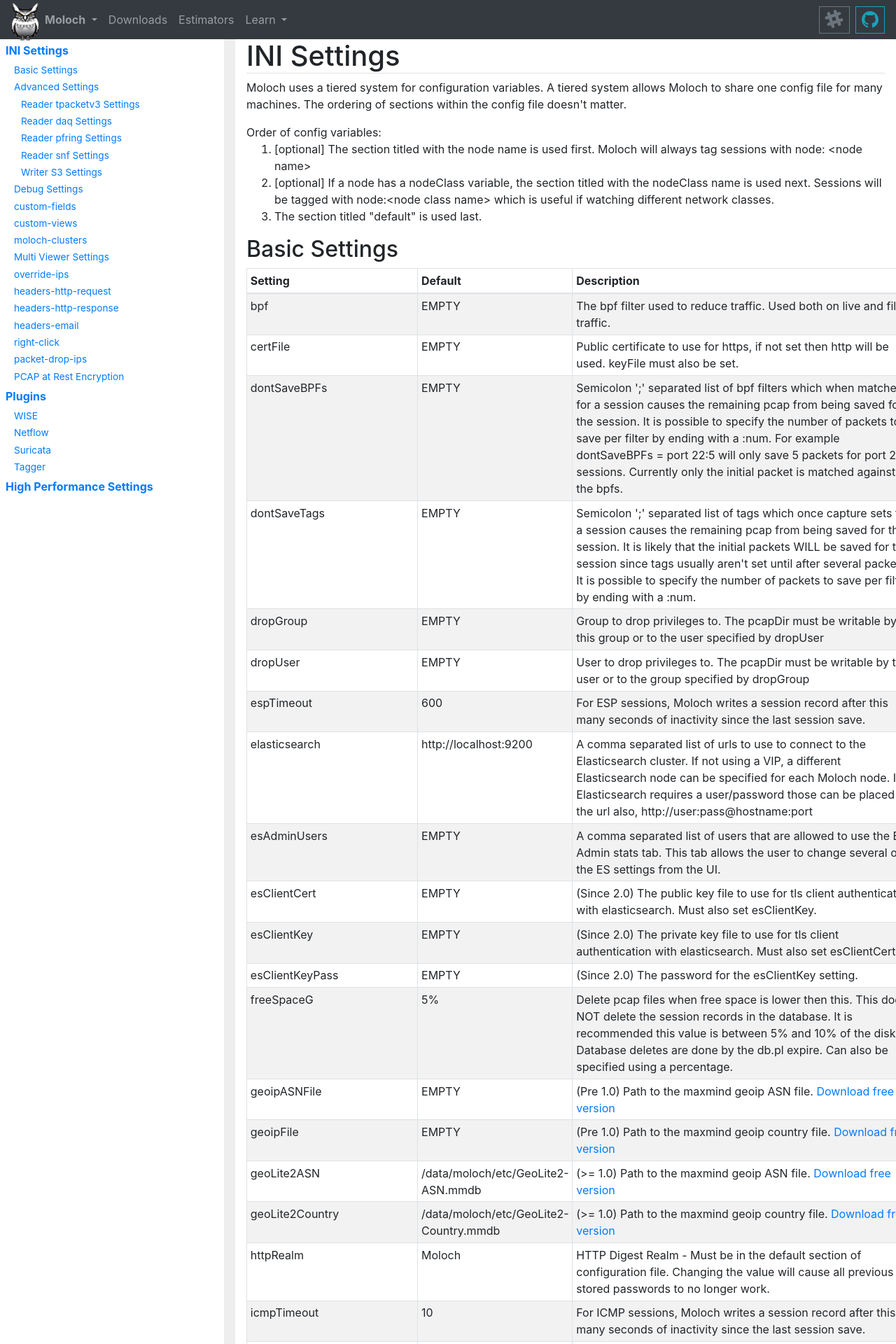
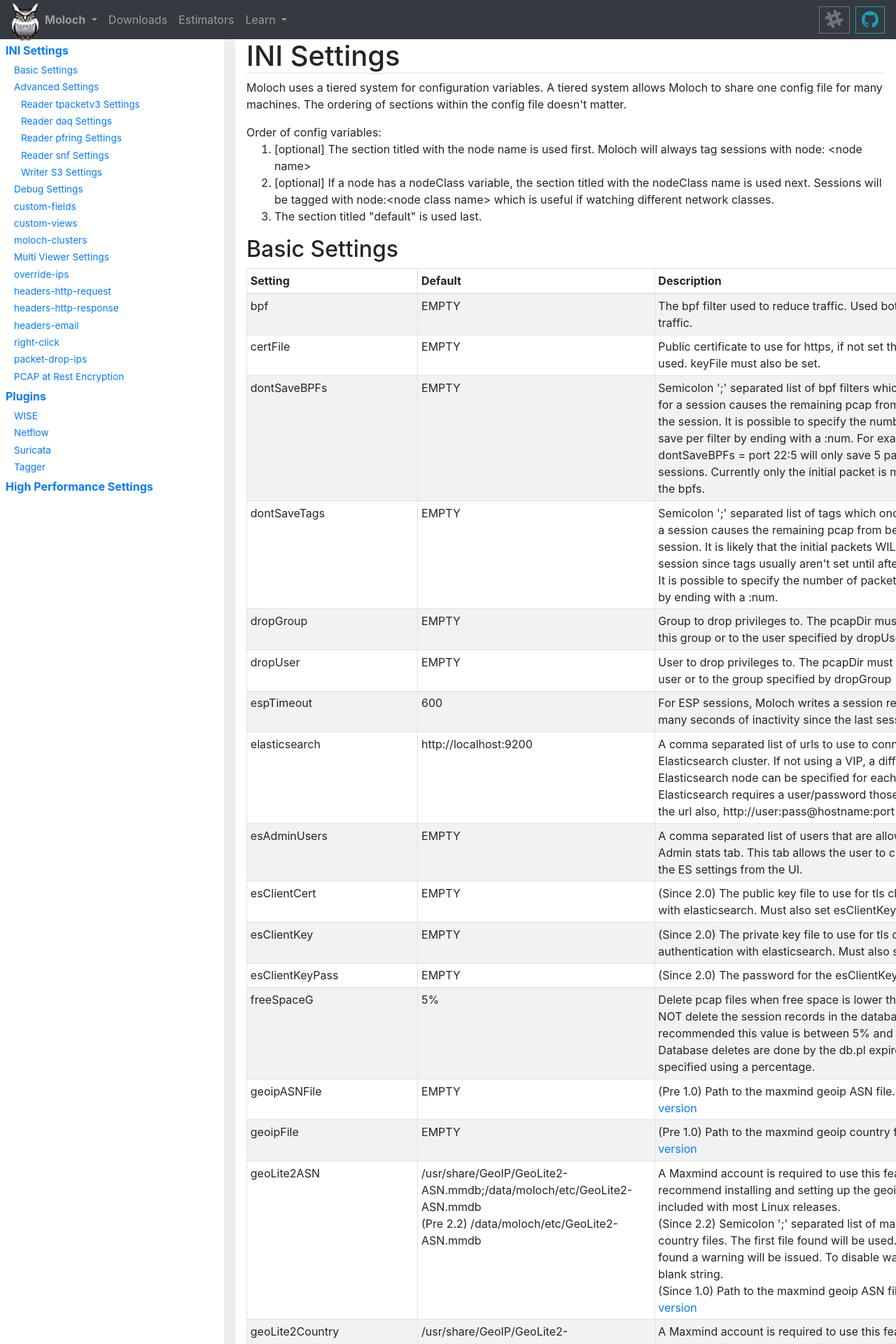
Before and after one commit to aol/molochweb, a Jekyll site: the page built from settings.html, in a window 1280 px wide. Shown: the top 1920 px of the page at 70% size. Built offline with Jekyll 4.4.1, drawn with Linux system fonts in a browser that asks for light colours; some of the changed text lies outside the part shown.

Commit message:
more maxmind

```diff
--- a/faq.html
+++ b/faq.html
@@ -2387,6 +2387,9 @@
         <li>
           Try restarting viewer
         </li>
+        <li>
+          The viewer.log should be printing out that it is trying to delete files
+        </li>
       </ol>
 
       <h3 id="dontsavebpfs-doesn-t-work">
--- a/settings.html
+++ b/settings.html
@@ -485,10 +485,13 @@
               </span>
             </td>
             <td>
-              /data/moloch/etc/GeoLite2-ASN.mmdb
-            </td>
-            <td>
-              (&gt;= 1.0) Path to the maxmind geoip ASN file.
+              /usr/share/GeoIP/GeoLite2-ASN.mmdb;/data/moloch/etc/GeoLite2-ASN.mmdb<br>
+              (Pre 2.2) /data/moloch/etc/GeoLite2-ASN.mmdb
+            </td>
+            <td>
+              A Maxmind account is required to use this feature.  We recommend installing and setting up the geoipupdate program included with most Linux releases.<br>
+              (Since 2.2) Semicolon ';' separated list of maxmind geoip country files.  The first file found will be used.  If no files are found a warning will be issued.  To disable warning set to a blank string.<br>
+              (Since 1.0) Path to the maxmind geoip ASN file.
               <a class="no-decoration"
                 href="https://updates.maxmind.com/app/update_secure?edition_id=GeoLite2-ASN"
                 rel="nofollow">Download free version</a>
@@ -502,10 +505,13 @@
               </span>
             </td>
             <td>
-              /data/moloch/etc/GeoLite2-Country.mmdb
-            </td>
-            <td>
-              (&gt;= 1.0) Path to the maxmind geoip country file.
+              /usr/share/GeoIP/GeoLite2-Country.mmdb;/data/moloch/etc/GeoLite2-Country.mmdb<br>
+              (Pre 2.2)/data/moloch/etc/GeoLite2-Country.mmdb
+            </td>
+            <td>
+              A Maxmind account is required to use this feature.  We recommend installing and setting up the geoipupdate program included with most Linux releases.<br>
+              (Since 2.2) Semicolon ';' separated list of maxmind geoip country files.  The first file found will be used.  If no files are found a warning will be issued.  To disable warning set to a blank string.<br>
+              (Since 1.0) Path to the maxmind geoip country file.
               <a class="no-decoration"
                 href="https://updates.maxmind.com/app/update_secure?edition_id=GeoLite2-Country"
                 rel="nofollow">Download free version</a>
```
